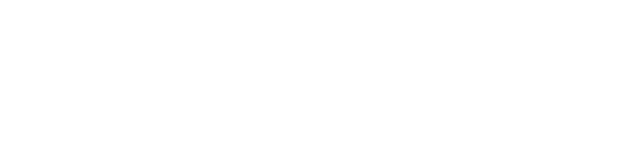
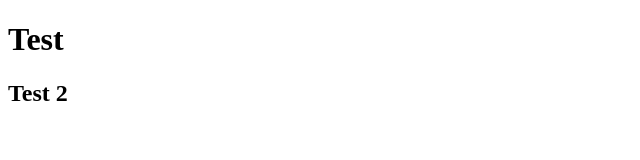
Before and after one commit to Gaeljs/Html-Css-Bootstrap, a plain HTML site: page index.html in a window 1280 px wide. Shown: the whole page, without its empty margins (0-640 px from the left). Drawn offline with Linux system fonts and the light colour scheme.

Commit message:
test changement index

```diff
--- a/index.html
+++ b/index.html
@@ -7,6 +7,8 @@
     <title>Document</title>
 </head>
 <body>
+    <h1> Test </h1>
+    <h2> Test 2 </h2>
 
 </body>
 </html>
```
